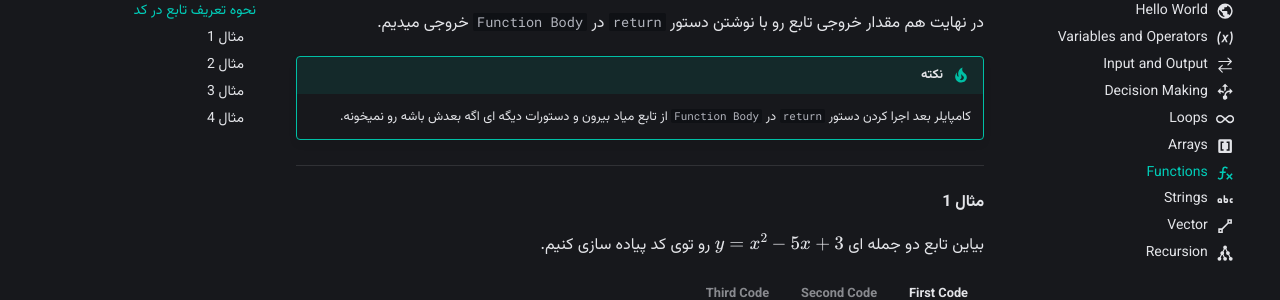
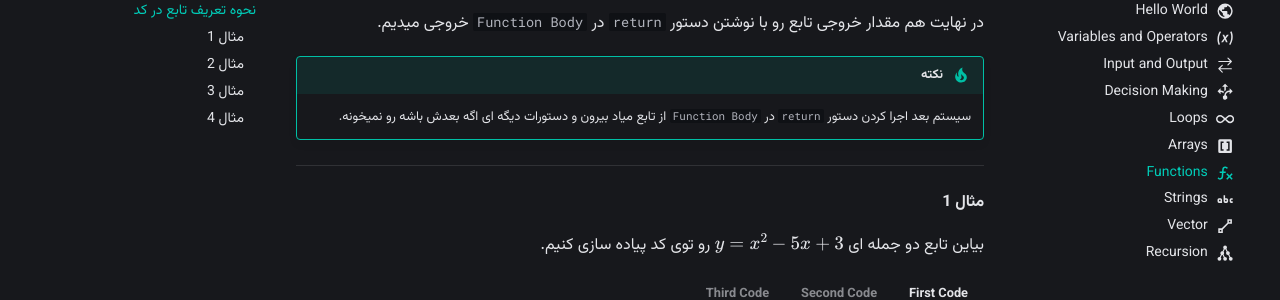
Before and after one commit to UTengsci/bp, an MkDocs documentation site: the page built from docs/content/function.md, in a window 1280 px wide and 900 px high, scrolled down 1163 px. Shown: the part 153-453 px from the top of the window. Built offline with MkDocs 1.6.1 and Material for MkDocs 9.7.7, drawn with Linux system fonts in a browser that asks for light colours; emoji names are drawn with the system emoji font.

Commit message:
Fixing on Recursion and Function

```diff
--- a/docs/content/function.md
+++ b/docs/content/function.md
@@ -42,7 +42,7 @@ return_type function_name( parameter list ) {
 در نهایت هم مقدار خروجی تابع رو با نوشتن دستور `return` در `Function Body` خروجی میدیم.
 
 !!!tip "نکته"
-    کامپایلر بعد اجرا کردن دستور `return` در `Function Body` از تابع میاد بیرون و دستورات دیگه ای اگه بعدش باشه رو نمیخونه.
+    سیستم بعد اجرا کردن دستور `return` در `Function Body` از تابع میاد بیرون و دستورات دیگه ای اگه بعدش باشه رو نمیخونه.
 
 ---
 
```
Also changed, not shown: docs/content/Recursion.md (+1 -1 lines).
